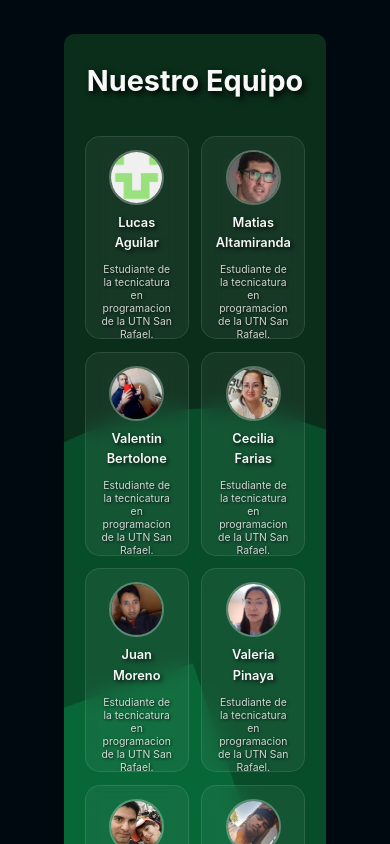
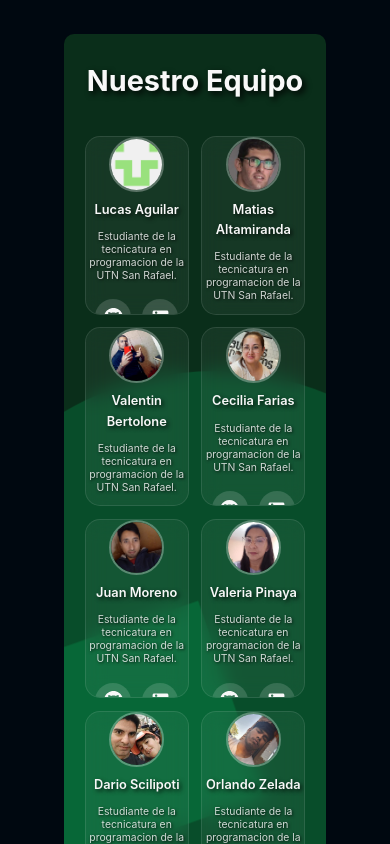
Before and after one commit to JuanMoreno18/Portafolio-EscuadronLobo-Vuejs, a Vue app: page / in a window 390 px wide. Shown: the part 1240-2084 px from the top of the page. Built offline with nearby package versions, Linux system fonts and the light colour scheme.

Commit message:
agregado resposive en celulares chicos

```diff
--- a/src/components/IntegrantesComponente.vue
+++ b/src/components/IntegrantesComponente.vue
@@ -250,7 +250,7 @@ const integrantes = ref([
 }
 
 .nombre {
-  font-size: 0.85rem;
+  font-size: 0.95rem;
   color: var(--vt-c-white-soft);
   margin-bottom: 0.3rem;
   text-shadow: 2px 2px 4px rgba(0, 0, 0, 0.8);
@@ -266,7 +266,7 @@ const integrantes = ref([
 }
 
 .descripcion {
-  font-size: 0.7rem;
+  font-size: 0.9rem;
   color: rgba(255, 255, 255, 0.8);
   line-height: 1.3;
   margin-bottom: 0.8rem;
@@ -310,7 +310,7 @@ const integrantes = ref([
 /* Tablets */
 @media (max-width: 768px) {
   .titulo {
-    font-size: 2rem;
+    font-size: 3rem;
   }
 
   .grid-integrantes {
@@ -321,10 +321,14 @@ const integrantes = ref([
   .integrantes-contenedor {
     padding: 2rem 1.5rem;
   }
+  .nombre {
+    font-size: 1.2rem;
+    margin-bottom: 0.2rem;
+  }
 
   .card-integrante {
-    padding: 1rem;
-    aspect-ratio: 0.7;
+    padding: 3rem;
+    aspect-ratio: 0.9;
   }
 
   .enlace-red {
@@ -352,9 +356,9 @@ const integrantes = ref([
   }
 
   .card-integrante {
-    padding: 0.8rem;
+    padding: 0rem;
     border-radius: 15px !important;
-    aspect-ratio: 0.51; /* Más alto en móviles */
+    aspect-ratio: 0.58; /* Más alto en móviles */
   }
 
   .imagen-contenedor {
@@ -401,7 +405,7 @@ const integrantes = ref([
 /* Celulares pequeños */
 @media (max-width: 375px) {
   .titulo {
-    font-size: 1.5rem;
+    font-size: 1.2rem;
   }
 
   .grid-integrantes {
@@ -410,17 +414,17 @@ const integrantes = ref([
   }
 
   .card-integrante {
-    padding: 0.7rem;
-    aspect-ratio: 0.65;
+    padding: 0rem;
+    aspect-ratio: 0.56;
   }
 
   .imagen-contenedor {
-    width: 50px;
-    height: 50px;
+    width: 40px;
+    height: 40px;
   }
 
   .nombre {
-    font-size: 0.75rem;
+    font-size: 0.70rem;
   }
 
   .descripcion {
```
